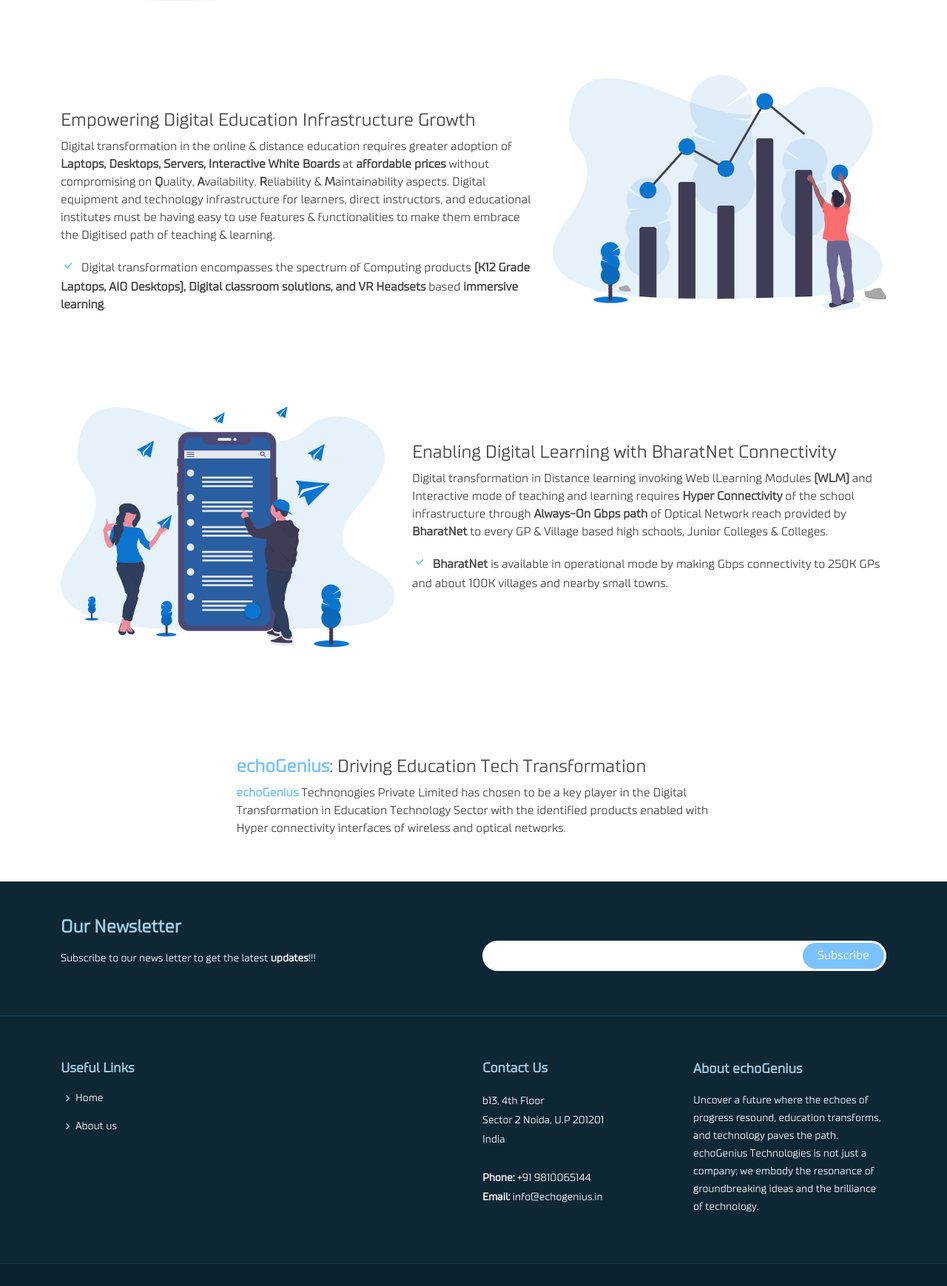
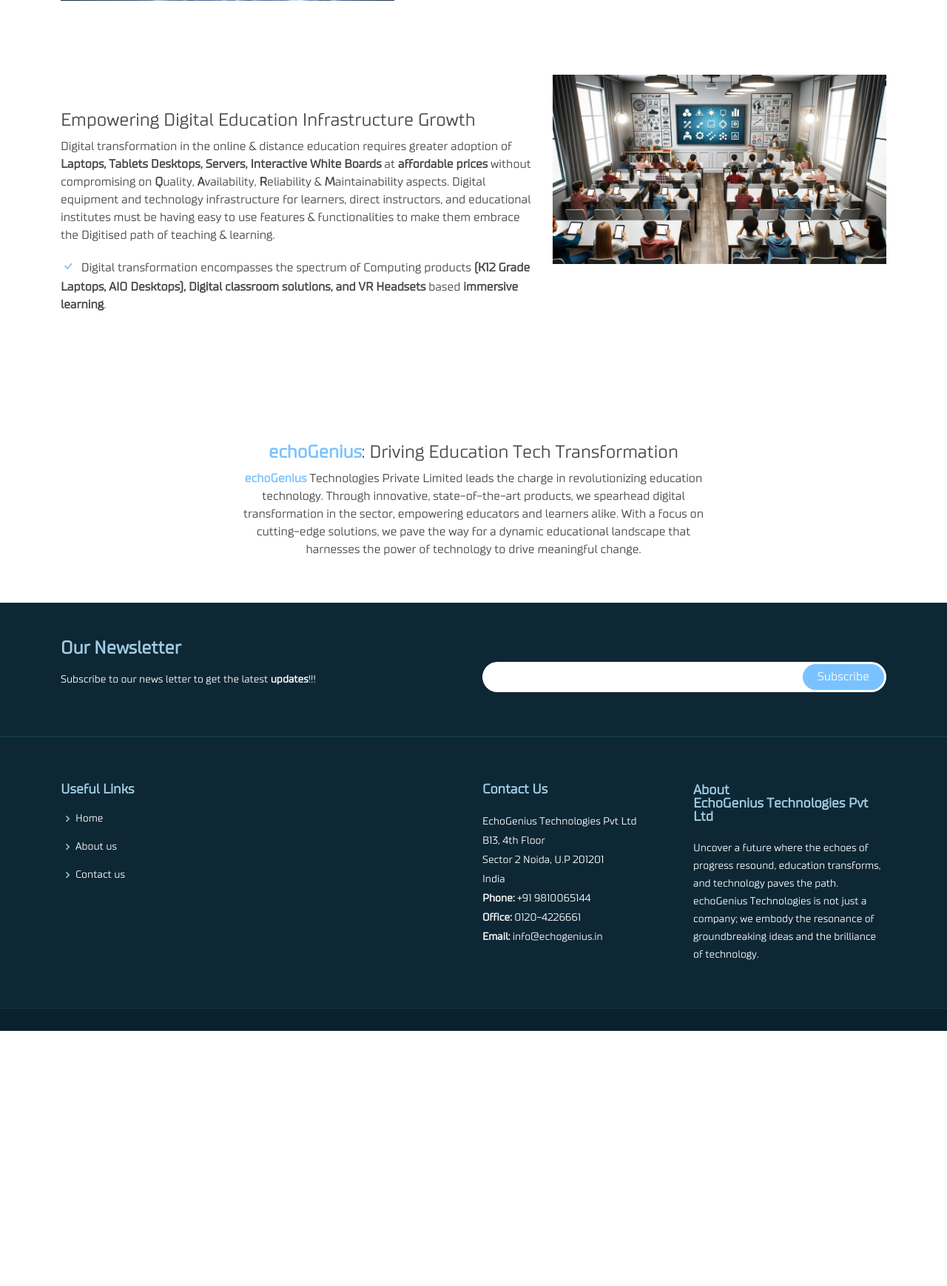
Before and after one commit to echoGenius/echoGenius.in, a PHP site: page / in a window 1280 px wide. Shown: the part 1296-3035 px from the top of the page at 74% size. After the commit the page ends 2690 px from the top, so only its background shows below. Run offline with PHP 8.4, Linux system fonts and the light colour scheme.

Commit message:
updated content after review from rishabh

```diff
--- a/public_html/includes/footer.php
+++ b/public_html/includes/footer.php
@@ -25,6 +25,7 @@
             <ul>
               <li><i class="bx bx-chevron-right"></i> <a href="?page=home">Home</a></li>
               <li><i class="bx bx-chevron-right"></i> <a href="?page=about">About us</a></li>
+              <li><i class="bx bx-chevron-right"></i> <a href="?page=contact">Contact us</a></li>
               <!--li><i class="bx bx-chevron-right"></i> <a href="?page=tos">Terms of service</a></li>
               <li><i class="bx bx-chevron-right"></i> <a href="?page=pp">Privacy policy</a></li-->
             </ul>
@@ -44,17 +45,19 @@
           <div class="col-lg-3 col-md-6 footer-contact">
             <h4>Contact Us</h4>
             <p>
-              b13, 4th Floor <br>
+              EchoGenius Technologies Pvt Ltd<br>
+              B13, 4th Floor <br>
               Sector 2 Noida, U.P 201201<br>
-              India <br><br>
+              India <br>
               <strong>Phone:</strong> +91 9810065144<br>
+              <strong>Office:</strong> 0120-4226661<br>
               <strong>Email:</strong> info@echogenius.in<br>
             </p>
 
           </div>
 
           <div class="col-lg-3 col-md-6 footer-info">
-            <h3>About echoGenius</h3>
+            <h3>About <br>EchoGenius Technologies Pvt Ltd</h3>
             <p>Uncover a future where the echoes of progress resound, education transforms, and technology paves the path. echoGenius Technologies is not just a company; we embody the resonance of groundbreaking ideas and the brilliance of technology.</p>
             <!--div class="social-links mt-3">
               <a href="#" class="twitter"><i class="bx bxl-twitter"></i></a>
--- a/public_html/pages/about.php
+++ b/public_html/pages/about.php
@@ -16,6 +16,3 @@
 
 
 <?php include 'sections/whyus.php'; ?>
-<?php include 'sections/aboutus.php'; ?>
-<?php include 'sections/facts.php'; ?>
-<?php include 'sections/servicedetails.php'; ?>
--- a/public_html/sections/content.php
+++ b/public_html/sections/content.php
@@ -3,12 +3,12 @@
       <div class="container">
 
         <div class="section-title">
-          <h2><a style="color: #7ac2ff;"><b>echoGenius</b></a> Technologies</h2>
+          <h2><a style="color: #7ac2ff;"><b>echoGenius</b></a></h2>
         </div>
 
         <div class="row" data-aos="fade-up">
           <div class="col-md-5">
-            <img src="assets/img/features-1.svg" class="img-fluid" alt="">
+            <img src="assets/img/features-1.jpg" class="img-fluid" alt="">
           </div>
           <div class="col-md-7 pt-4">
             <h3>Revolutionizing Indian Education Through Technology</h3>
@@ -25,12 +25,12 @@
 
         <div class="row" data-aos="fade-up">
           <div class="col-md-5 order-1 order-md-2">
-            <img src="assets/img/features-2.svg" class="img-fluid" alt="">
+            <img src="assets/img/features-2.webp" class="img-fluid" alt="">
           </div>
           <div class="col-md-7 pt-5 order-2 order-md-1">
             <h3>Empowering Digital Education Infrastructure Growth</h3>
             <p>
-                            Digital transformation in the online & distance education requires greater adoption of <b>Laptops,
+                            Digital transformation in the online & distance education requires greater adoption of <b>Laptops, Tablets
                 Desktops, Servers, Interactive White Boards</b> at <b>affordable prices</b> without compromising on <b>Q</b>uality,
                 <b>A</b>vailability, <b>R</b>eliability & <b>M</b>aintainability aspects.  Digital equipment and technology infrastructure for
                 learners, direct instructors, and educational institutes must be having easy to use features &
@@ -44,30 +44,10 @@
         </div>
 
         <div class="row" data-aos="fade-up">
-          <div class="col-md-5">
-            <img src="assets/img/features-3.svg" class="img-fluid" alt="">
-          </div>
-          <div class="col-md-7 pt-5">
-            <h3>Enabling Digital Learning with BharatNet Connectivity</h3>
-            <p>
-                      Digital transformation in Distance learning invoking Web lLearning Modules <b>(WLM)</b> and Interactive
-              mode of teaching and learning requires <b>Hyper Connectivity</b> of the school infrastructure through
-              <b>Always-On Gbps path</b> of Optical Network reach provided by <b>BharatNet</b> to every GP & Village based
-              high schools, Junior Colleges & Colleges.
-            </p>
-            <ul>
-              <li><i class="bi bi-check"></i> <b>BharatNet</b> is available in operational mode by making Gbps connectivity to 250K GPs and about 100K villages and nearby small towns.  </li>
-            </ul>
-          </div>
-        </div>
-
-        <div class="row" data-aos="fade-up">
-          <div class="col-md-7 pt-5 order-2 order-md-1 mx-auto">
+          <div class="col-md-7 pt-5 order-2 order-md-1 mx-auto text-center">
             <h3><a style="color: #7ac2ff;"><b>echoGenius</b></a>: Driving Education Tech Transformation</h3>
             <p>
-            <a style="color: #7ac2ff;"><b>echoGenius</b></a> Technonogies Private Limited has chosen to be a key player in the Digital Transformation in
-              Education Technology Sector with the identified products enabled with Hyper connectivity
-              interfaces of wireless and optical networks.
+            <a style="color: #7ac2ff;"><b>echoGenius</b></a> Technologies Private Limited leads the charge in revolutionizing education technology. Through innovative, state-of-the-art products, we spearhead digital transformation in the sector, empowering educators and learners alike. With a focus on cutting-edge solutions, we pave the way for a dynamic educational landscape that harnesses the power of technology to drive meaningful change.
             </p>
           </div>
         </div>
--- a/public_html/sections/hero.php
+++ b/public_html/sections/hero.php
@@ -3,8 +3,8 @@
       <div class="row justify-content-center">
         <div class="col-xl-8">
         <h2>Welcome to <a style="color: #7ac2ff;">echoGenius</a></h2>
-          <h2>Igniting <a style="color: #7ac2ff;">Innovation</a> and <a style="color: #7ac2ff;">Connectivity</a>!</h2>
-          <p>Uncover a future where the echoes of progress resound, education transforms, and technology paves the path. EchoGenius Technologies is not just a company; we embody the resonance of groundbreaking ideas and the brilliance of technology.</p>
+          <h2>Creating a Digital <a style="color: #7ac2ff;">Revolution</a> for <br>Rural <a style="color: #7ac2ff;">Education</a>!</h2>
+          <p>Step into a future resonating with progress, where education undergoes a transformative evolution guided by technology. At <a style="color: #7ac2ff;">echoGenius</a>, we're more than just a company; we epitomize innovation and technological brilliance, shaping a landscape where groundbreaking ideas flourish and the echoes of progress reverberate throughout the education sector</p>
         </div>
       </div>
     </div>
```
Also changed, not shown: public_html/sections/aboutus.php (+8 -9 lines), public_html/sections/facts.php (+8 -8 lines), public_html/sections/whyus.php (+12 -10 lines), public_html/assets/img/features-1.jpg (added), public_html/assets/img/features-2.webp (added), public_html/assets/img/features-4.png (added), public_html/assets/img/why-us.jpg (deleted), public_html/assets/img/why-us.png (added).
